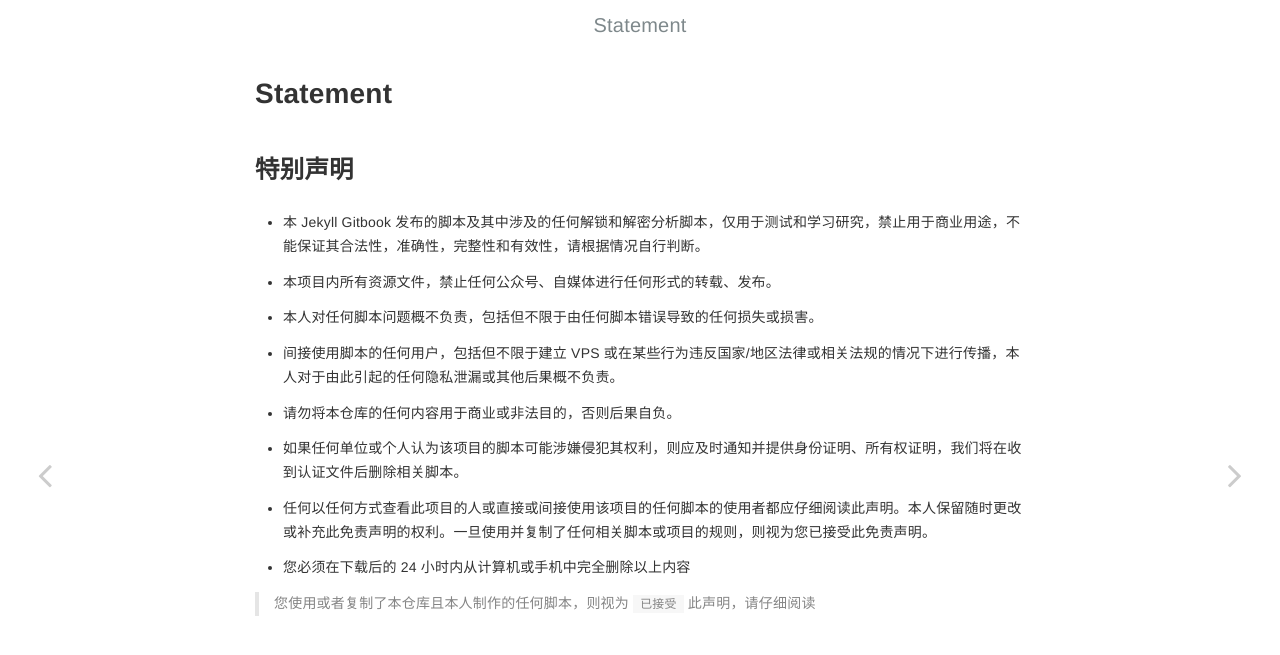
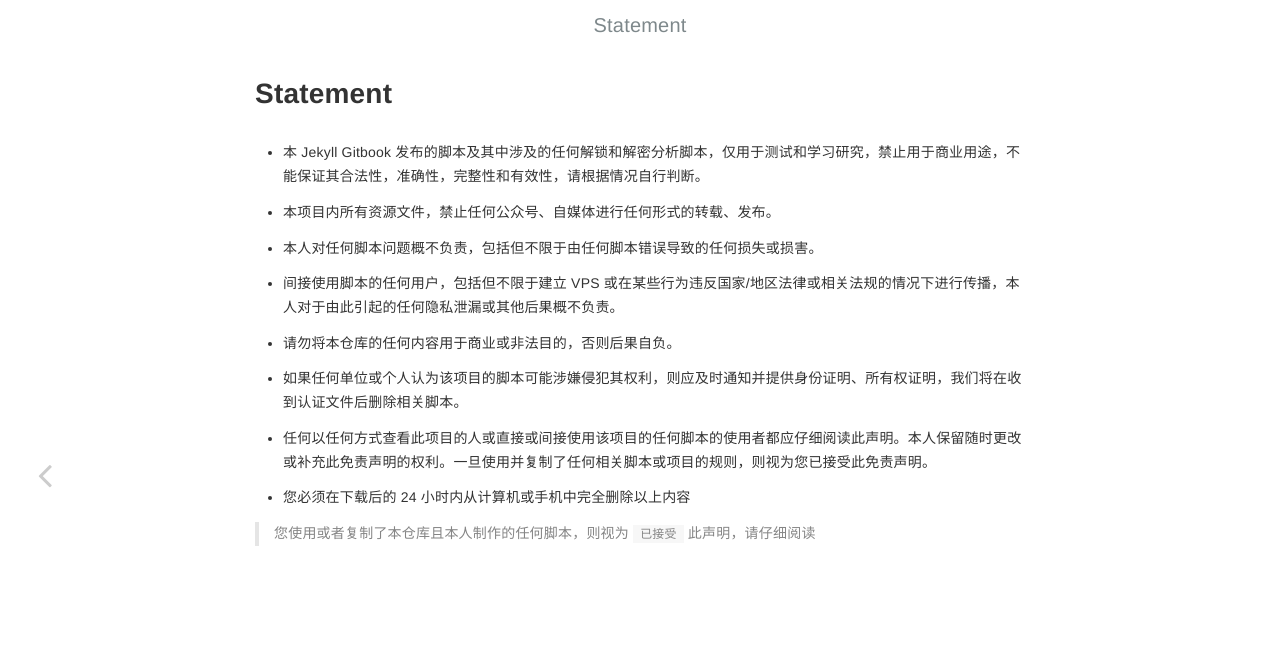
Before and after one commit to Oreomeow/Gitbook, a Jekyll site: the page built from _pages/design/Statement.md, in a window 1280 px wide. Shown: the top 655 px of the page. Built offline with Jekyll 4.4.1, drawn with Linux system fonts in a browser that asks for light colours.

Commit message:
Move Statement to _pages

```diff
--- a/_posts/2021-08-10-Statement.md
+++ b/_pages/design/Statement.md
@@ -5,8 +5,6 @@ date: 2021-08-10
 category: Statement
 layout: post
 ---
-
-## 特别声明
 
 * 本 Jekyll Gitbook 发布的脚本及其中涉及的任何解锁和解密分析脚本，仅用于测试和学习研究，禁止用于商业用途，不能保证其合法性，准确性，完整性和有效性，请根据情况自行判断。
 
```
